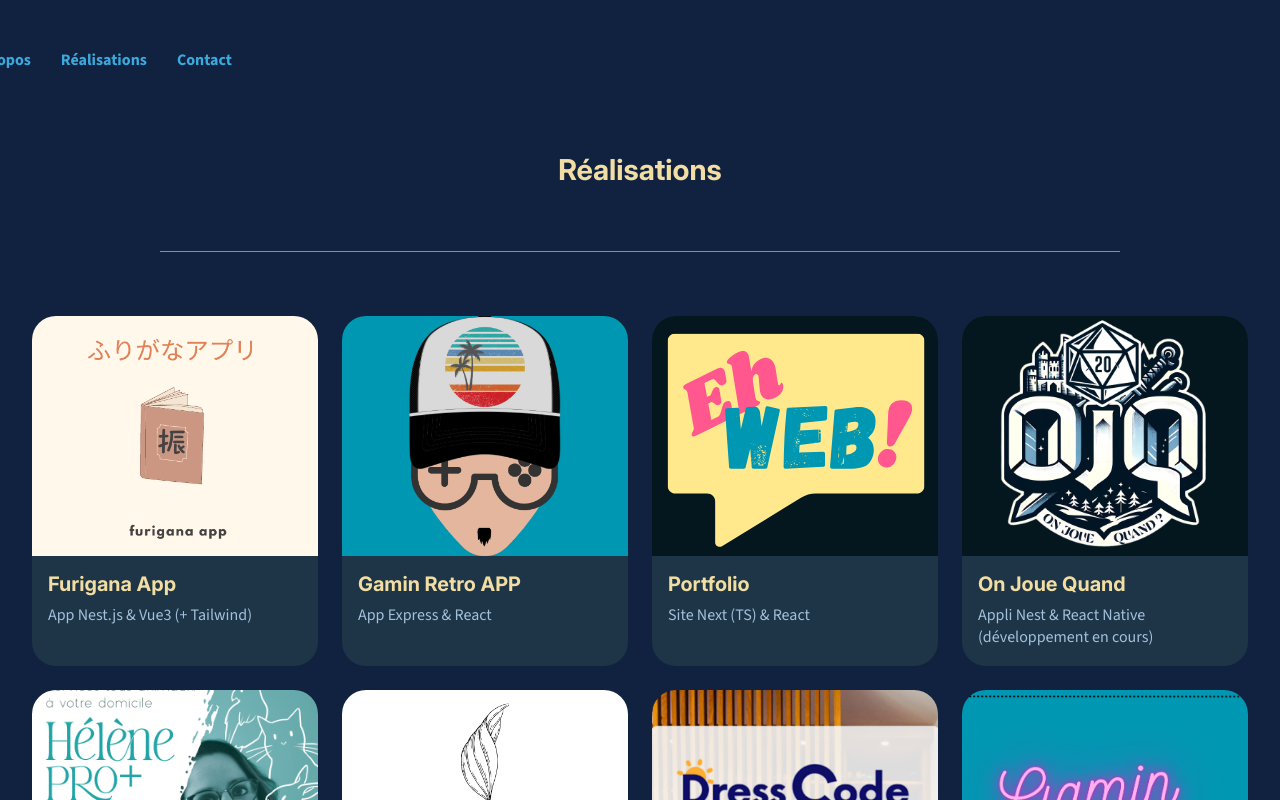
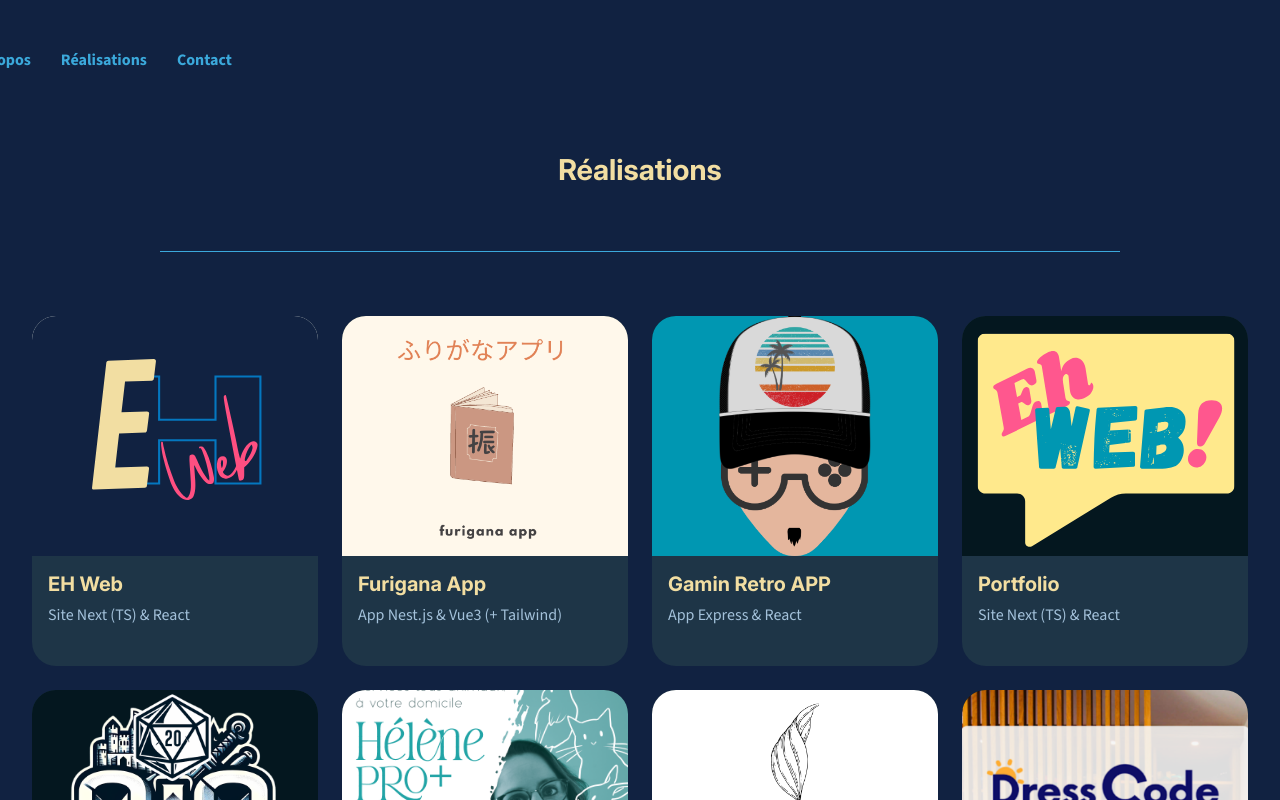
Before and after one commit to e-hainaux/ehweb-agency, a Next.js app: page /projects in a window 1280 px wide. Shown: the top 800 px of the page. Built offline with nearby package versions, Linux system fonts and the light colour scheme.

Commit message:
feat add new ehweb in projectsData + fix projectCard image bottom glitch on animation

```diff
--- a/src/app/data/projectsData.ts
+++ b/src/app/data/projectsData.ts
@@ -12,6 +12,17 @@ export interface Project {
 export const projects: Project[] = [
   {
     id: 1,
+    title: "EH Web",
+    description: "Site Next (TS) & React",
+    imageUrl: "/images/projectsImages/ehwebWithBkgrd.svg",
+    fullDescription:
+      "L'emploi de débutants dans le développement web étant devenu compliqué courant 2024, j'ai décidé de travailler un peu en freelance en attendant une opportunité en entreprise. Pour cela, il me fallait un site qui ait une apparence plus professionnelle que mon portfolio initial. J'ai donc monté ce site de toutes pièces en poursuivant mon apprentissage de React et Next, certains fonctionnements ayant évolué depuis ma formation. J'ai également pris à la fois le temps et le plaisir de travailler sur le design et les animations CSS.",
+    technologies: ["React", "Next", "Typescript"],
+    githubLink: "",
+    liveLink: "",
+  },
+  {
+    id: 2,
     title: "Furigana App",
     description: "App Nest.js & Vue3 (+ Tailwind)",
     imageUrl: "/images/projectsImages/LogoFuriganaApp.png",
@@ -22,7 +33,7 @@ export const projects: Project[] = [
     liveLink: "https://furigana-app.vercel.app/",
   },
   {
-    id: 2,
+    id: 3,
     title: "Gamin Retro APP",
     description: "App Express & React",
     imageUrl: "/images/projectsImages/GaminRetroLogo.png",
@@ -33,7 +44,7 @@ export const projects: Project[] = [
     liveLink: "https://app.gaminretro.fr",
   },
   {
-    id: 3,
+    id: 4,
     title: "Portfolio",
     description: "Site Next (TS) & React",
     imageUrl: "/images/projectsImages/ehwebLogo.svg",
@@ -44,7 +55,7 @@ export const projects: Project[] = [
     liveLink: "https://ehweb.vercel.app/",
   },
   {
-    id: 4,
+    id: 5,
     title: "On Joue Quand",
     description: "Appli Nest & React Native (développement en cours)",
     imageUrl: "/images/projectsImages/OJQ.png",
@@ -57,7 +68,7 @@ export const projects: Project[] = [
     liveLink: "https://fr.ulule.com/on-joue-quand/",
   },
   {
-    id: 5,
+    id: 6,
     title: "Helene Pro +",
     description: "Site Express & React (développement en cours)",
     imageUrl: "/images/projectsImages/HelenePetSitting.png",
@@ -68,7 +79,7 @@ export const projects: Project[] = [
     liveLink: "https://helenepetsitting-frontend.vercel.app/",
   },
   {
-    id: 6,
+    id: 7,
     title: "SYA - Sara Yoga Arras",
     description: "Site Express & React (développement en cours)",
     imageUrl: "/images/projectsImages/SYA.png",
@@ -79,7 +90,7 @@ export const projects: Project[] = [
     liveLink: "https://sya-frontend.vercel.app/",
   },
   {
-    id: 7,
+    id: 8,
     title: "DressCode",
     description: "Appli Express & React Native (MVP de fin de formation)",
     imageUrl: "/images/projectsImages/DressCode.png",
@@ -91,7 +102,7 @@ export const projects: Project[] = [
       "https://www.linkedin.com/posts/e-hainaux_demoday-javascript-reconversion-activity-7178679398005403649-4NIw?utm_source=share&utm_medium=member_desktop",
   },
   {
-    id: 8,
+    id: 9,
     title: "GaminRetro",
     description: "Site WordPress",
     imageUrl: "/images/projectsImages/GaminRetro.png",
@@ -102,7 +113,7 @@ export const projects: Project[] = [
     liveLink: "https://gaminretro.fr/",
   },
   {
-    id: 9,
+    id: 10,
     title: "FibroQuoi",
     description: "Site HTML5 & CSS3",
     imageUrl: "/images/projectsImages/FibroQuoi.png",
--- a/src/components/projects/ProjectCard.tsx
+++ b/src/components/projects/ProjectCard.tsx
@@ -51,7 +51,7 @@ const ProjectCard: React.FC<ProjectCardProps> = ({
           width: 100%;
           height: 30vh;
           min-height: 230px;
-          overflow: hidden;
+          overflow: visible;
           background-color: #04171f;
         }
 
```
Also changed, not shown: public/images/projectsImages/ehwebWithBkgrd.svg (added).
